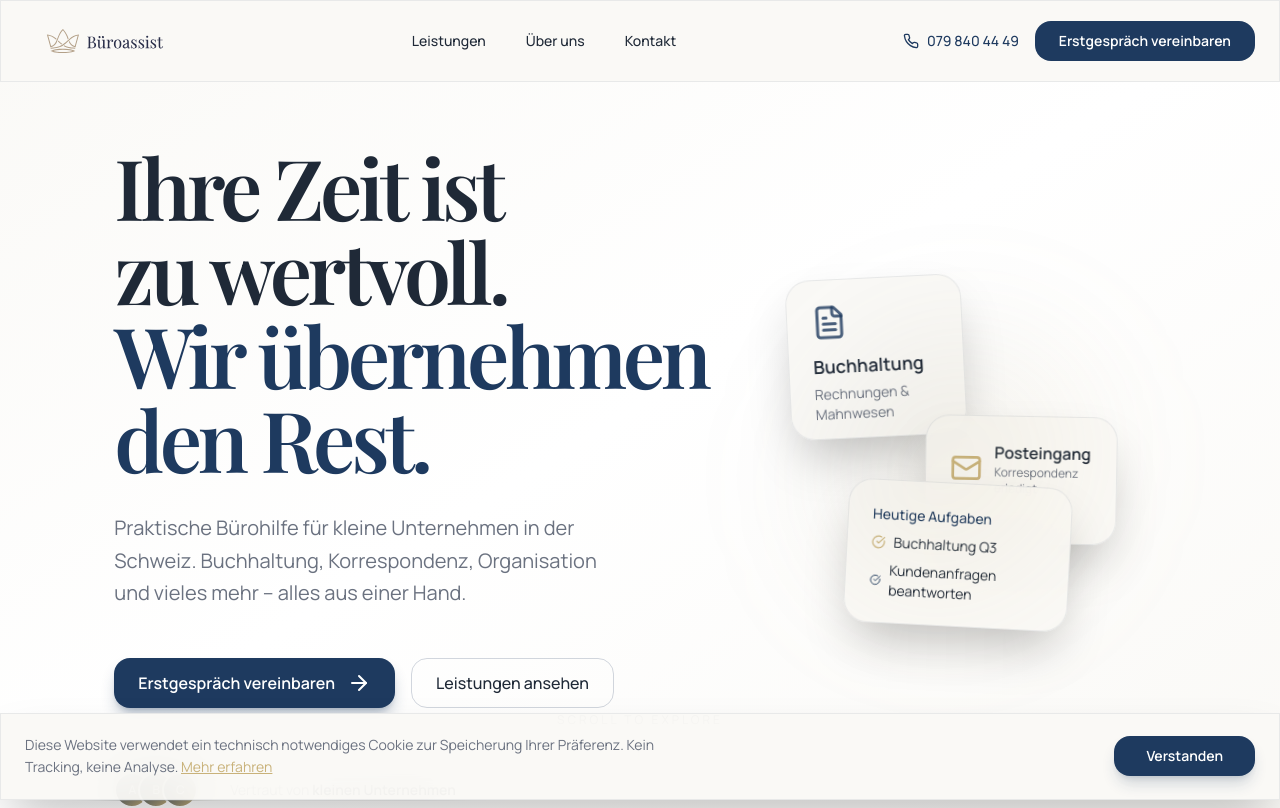
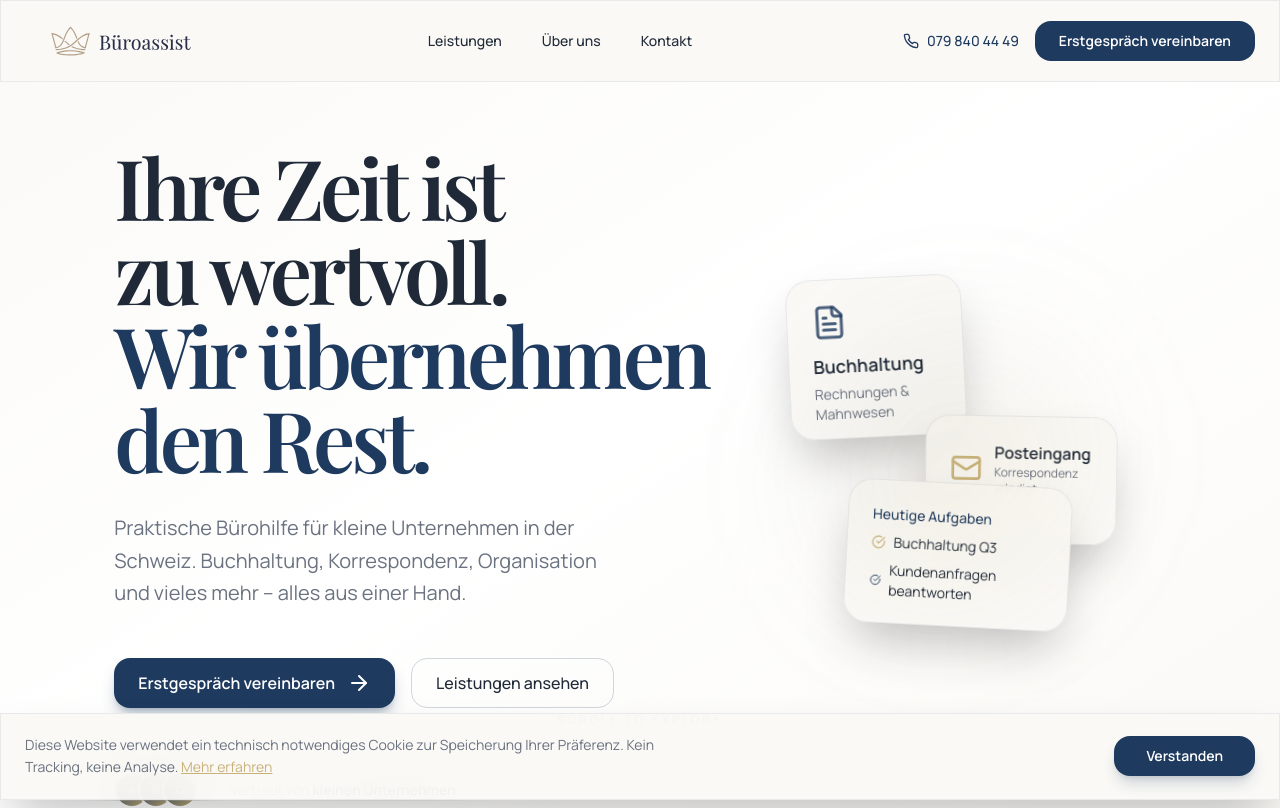
Before and after one commit to Claudio723/buroassist, a Next.js app: page / in a window 1280 px wide. Shown: the top 808 px of the page. Built offline with nearby package versions, Linux system fonts and the light colour scheme.

Commit message:
Navbar: make logo larger (h-12 / ~48px)

```diff
--- a/components/Navbar.tsx
+++ b/components/Navbar.tsx
@@ -18,11 +18,11 @@
     <nav className="fixed top-0 left-0 right-0 z-50 glass">
       <div className="max-w-7xl mx-auto px-6 h-20 flex items-center justify-between">
         {/* Logo */}
-        <Link href="/" className="flex items-center h-10 text-primary">
+        <Link href="/" className="flex items-center h-12">
           <img
             src="/logo.svg"
             alt="büroassist"
-            className="h-10 w-auto"
+            className="h-12 w-auto"
           />
         </Link>
 
```
